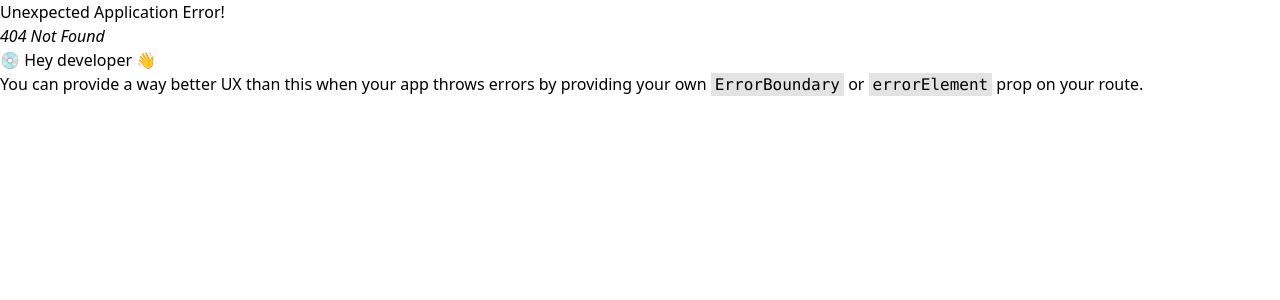
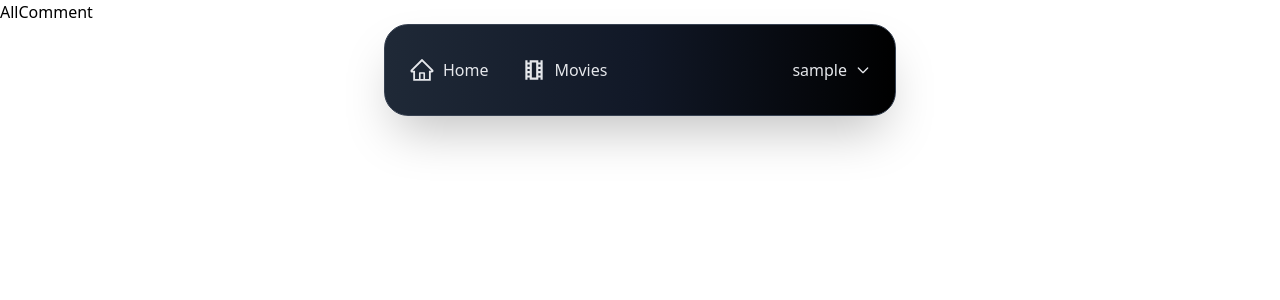
Before and after one commit to krotrn/MERN-Project, a React (Vite) app in the folder client/: page /admin/movies/comments in a window 1280 px wide. Before the commit this address had no page. Shown: the top 300 px of the page. Built offline with nearby package versions, Linux system fonts and the light colour scheme; sample sign-in values are in the browser's storage.

Commit message:
Add routes for AllMovies and MovieDetails pages, and create AllComments component

```diff
--- a/client/src/main.jsx
+++ b/client/src/main.jsx
@@ -21,6 +21,9 @@ import GenreList from "./pages/Admin/GenreList.jsx";
 import CreateMovie from "./pages/Admin/CreateMovie.jsx";
 import AdminMoviesList from "./pages/Admin/AdminMoviesList.jsx";
 import UpdateMovie from "./pages/Admin/UpdateMovie.jsx";
+import AllMovies from "./pages/Movies/AllMovies.jsx";
+import MovieDetails from "./pages/Movies/MovieDetail.jsx";
+import AllComments from "./pages/Admin/AllComments.jsx";
 
 // Create router with route definitions
 const router = createBrowserRouter(
@@ -29,6 +32,8 @@ const router = createBrowserRouter(
       <Route index element={<Home />} /> {/* Default route */}
       <Route path="/login" element={<Login />} />
       <Route path="/register" element={<Register />} />
+      <Route path="/movies" element={<AllMovies />} />
+      <Route path="/movies/:id" element={<MovieDetails />} />
       <Route path="" element={<PrivateRoute />}>
         <Route path="/profile" element={<Profile />} />
       </Route>
@@ -37,6 +42,7 @@ const router = createBrowserRouter(
         <Route path="/admin/movies/create" element={<CreateMovie />} />
         <Route path="/admin/movies-list" element={<AdminMoviesList />} />
         <Route path="/admin/movies/update/:id" element={<UpdateMovie />} />
+        <Route path="/admin/movies/comments" element={<AllComments />} />
       </Route>
     </Route>
   )
--- /dev/null
+++ b/client/src/pages/Admin/AllComments.jsx
@@ -0,0 +1,9 @@
+import React from 'react'
+
+const AllComments = () => {
+  return (
+    <div>AllComment</div>
+  )
+}
+
+export default AllComments
```
